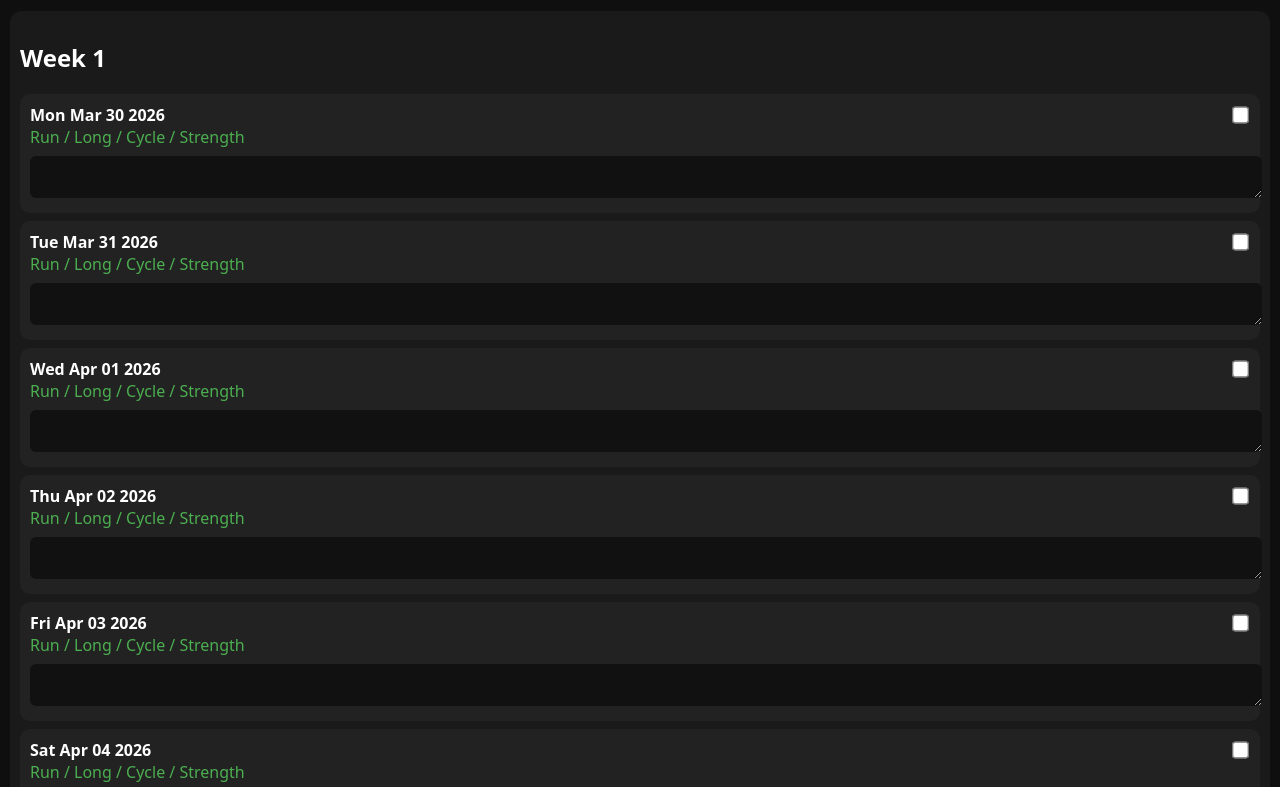
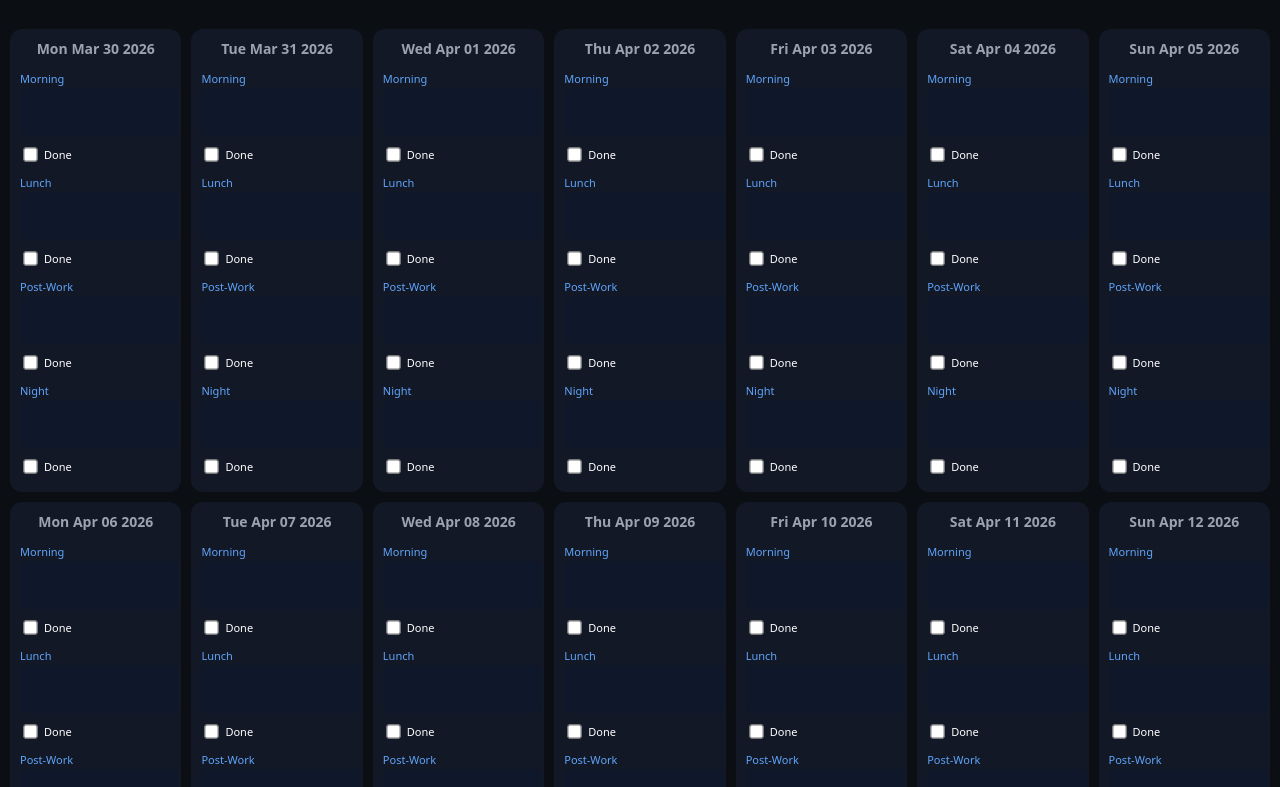
Before and after one commit to BGazz0/marathon-dashboard, a plain HTML site: page index.html in a window 1280 px wide. Shown: the part 99-886 px from the top of the page. Drawn offline with Linux system fonts and the light colour scheme.

Commit message:
Update index.html

```diff
--- a/index.html
+++ b/index.html
@@ -1,119 +1,145 @@
 <!DOCTYPE html>
-<html>
+<html lang="en">
 <head>
-<meta name="viewport" content="width=device-width, initial-scale=1">
-<title>Marathon Dashboard</title>
+<meta name="viewport" content="width=device-width, initial-scale=1.0">
+<title>Training Calendar</title>
 
 <style>
 body {
-  font-family: system-ui;
-  background:#0f0f0f;
-  color:#fff;
-  margin:0;
+  margin: 0;
+  font-family: system-ui, sans-serif;
+  background: #0b0f14;
+  color: #fff;
 }
 
 h1 {
-  text-align:center;
-  padding:12px;
+  text-align: center;
+  padding: 16px;
+}
+
+.calendar {
+  display: grid;
+  grid-template-columns: repeat(7, 1fr);
+  gap: 10px;
+  padding: 10px;
+}
+
+.day {
+  background: #121826;
+  border-radius: 12px;
+  padding: 10px;
+  min-height: 260px;
+  display: flex;
+  flex-direction: column;
+}
+
+.day h3 {
+  margin: 0 0 8px 0;
+  font-size: 14px;
+  text-align: center;
+  color: #9ca3af;
+}
+
+.block {
+  flex: 1;
+  margin-bottom: 6px;
+}
+
+.block label {
+  font-size: 11px;
+  color: #60a5fa;
+}
+
+textarea {
+  width: 100%;
+  height: 40px;
+  resize: none;
+  border: none;
+  border-radius: 6px;
+  padding: 4px;
+  background: #0f172a;
+  color: white;
+  font-size: 12px;
+}
+
+.checkbox {
+  margin-top: 4px;
+  display: flex;
+  align-items: center;
+  gap: 4px;
+  font-size: 11px;
+}
+
+input[type="checkbox"] {
+  transform: scale(1.1);
+}
+
+.header {
+  text-align: center;
+  padding: 10px;
+  font-size: 18px;
+  color: #60a5fa;
 }
 
 .week {
-  margin:10px;
-  padding:10px;
-  background:#1a1a1a;
-  border-radius:12px;
+  margin-bottom: 20px;
 }
-
-.day {
-  background:#222;
-  margin-bottom:8px;
-  border-radius:10px;
-  padding:10px;
-}
-
-.day-title {
-  display:flex;
-  justify-content:space-between;
-  font-weight:bold;
-}
-
-input[type="checkbox"] {
-  transform: scale(1.3);
-}
-
-textarea {
-  width:100%;
-  margin-top:8px;
-  background:#111;
-  color:#fff;
-  border:none;
-  border-radius:6px;
-  padding:6px;
-  resize:vertical;
-}
-
-.run { color:#4caf50; }
-.long { color:#ff9800; }
-.cycle { color:#9c27b0; }
-.rest { color:#777; }
 </style>
-
 </head>
 
 <body>
 
-<h1>🏃 Marathon Dashboard</h1>
-
+<h1>🏃 Training Calendar</h1>
 <div id="calendar"></div>
 
 <script>
 const startDate = new Date("2026-03-30");
-const weeks = 4; // start with 4 weeks, we can expand later
+const totalDays = 28; // 4 weeks
 
-function saveData(key, value){
+const calendar = document.getElementById("calendar");
+
+function save(key, value){
   localStorage.setItem(key, value);
 }
 
-function loadData(key){
+function load(key){
   return localStorage.getItem(key) || "";
 }
 
-function createDay(date){
-  const id = date.toISOString().split("T")[0];
-
+function createBlock(dateKey, label){
   return `
-  <div class="day">
-    <div class="day-title">
-      <span>${date.toDateString()}</span>
-      <input type="checkbox" onchange="saveData('${id}-done', this.checked)" ${loadData(id+"-done")==="true"?"checked":""}>
+  <div class="block">
+    <label>${label}</label>
+    <textarea oninput="save('${dateKey}-${label}', this.value)">${load(dateKey + "-" + label)}</textarea>
+    <div class="checkbox">
+      <input type="checkbox" onchange="save('${dateKey}-${label}-done', this.checked)" ${load(dateKey + "-" + label + "-done") === "true" ? "checked" : ""}>
+      Done
     </div>
-
-    <div>
-      <span class="run">Run / Long / Cycle / Strength</span>
-    </div>
-
-    <textarea placeholder="Notes (meals, feeling, etc)"
-      oninput="saveData('${id}-notes', this.value)">
-      ${loadData(id+"-notes")}
-    </textarea>
   </div>`;
 }
 
-let html = "";
+let weekHTML = "";
 
-for(let w=0; w<weeks; w++){
-  html += `<div class="week"><h2>Week ${w+1}</h2>`;
+for(let i = 0; i < totalDays; i++){
+  let date = new Date(startDate);
+  date.setDate(startDate.getDate() + i);
 
-  for(let d=0; d<7; d++){
-    let date = new Date(startDate);
-    date.setDate(startDate.getDate() + (w*7 + d));
-    html += createDay(date);
-  }
+  let key = date.toISOString().split("T")[0];
 
-  html += `</div>`;
+  let dayHTML = `
+  <div class="day">
+    <h3>${date.toDateString()}</h3>
+
+    ${createBlock(key, "Morning")}
+    ${createBlock(key, "Lunch")}
+    ${createBlock(key, "Post-Work")}
+    ${createBlock(key, "Night")}
+  </div>`;
+
+  weekHTML += dayHTML;
 }
 
-document.getElementById("calendar").innerHTML = html;
+calendar.innerHTML = `<div class="calendar">${weekHTML}</div>`;
 </script>
 
 </body>
```
